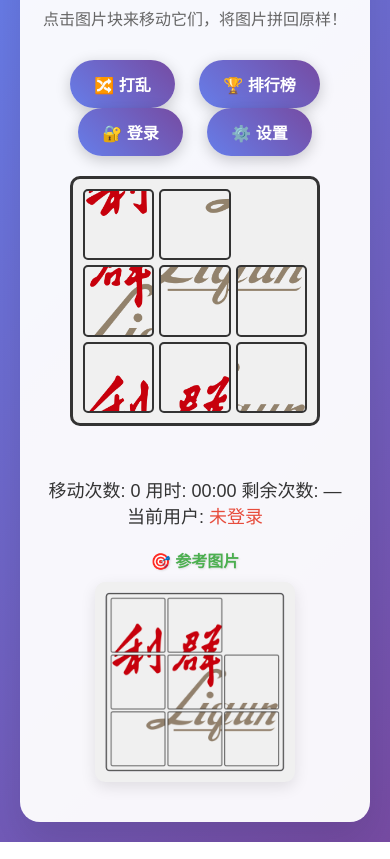
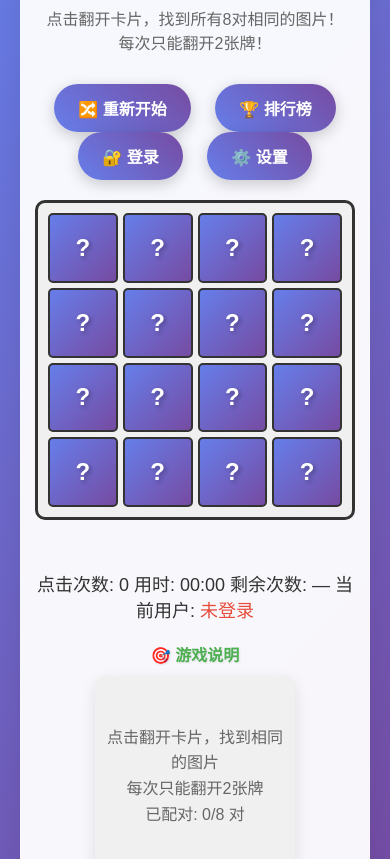
Before and after one commit to hmh38324/game2, a plain HTML site: page index.html in a window 390 px wide. Shown: the part 95-954 px from the top of the page. Drawn offline with Linux system fonts and the light colour scheme.

Commit message:
将华容道游戏改为翻牌记忆游戏
- 修改游戏机制：从华容道拼图改为翻牌记忆游戏
- 更新棋盘布局：从3x3改为4x4，使用16张卡片
- 实现翻牌逻辑：每次只能翻开2张卡片
- 添加卡片翻转动画效果
- 实现匹配检查：相同图片保持翻开，不同图片自动翻回
- 更新图片资源：使用pic文件夹中的8个图片，每个出现2次
- 修改游戏规则：找到所有8对相同图片即可获胜
- 保持原有功能：登录、排行榜、计时、次数限制等

```diff
--- a/index.html
+++ b/index.html
@@ -3,7 +3,7 @@
 <head>
     <meta charset="UTF-8">
     <meta name="viewport" content="width=device-width, initial-scale=1.0">
-    <title>华容道游戏2</title>
+    <title>对对碰游戏</title>
     <style>
         * {
             margin: 0;
@@ -69,11 +69,11 @@
 
         .puzzle-container {
             display: grid;
-            grid-template-columns: repeat(3, 1fr);
-            grid-template-rows: repeat(3, 1fr);
+            grid-template-columns: repeat(4, 1fr);
+            grid-template-rows: repeat(4, 1fr);
             gap: 5px;
-            width: 450px;
-            height: 450px;
+            width: 600px;
+            height: 600px;
             margin: 0 auto 30px;
             border: 3px solid #333;
             border-radius: 10px;
@@ -119,6 +119,8 @@
             cursor: pointer;
             transition: all 0.3s ease;
             position: relative;
+            transform-style: preserve-3d;
+            perspective: 1000px;
         }
 
         .puzzle-piece:hover {
@@ -126,22 +128,36 @@
             box-shadow: 0 5px 15px rgba(0, 0, 0, 0.3);
         }
 
-        .puzzle-piece.empty {
-            background: #f0f0f0;
+        .puzzle-piece.flipped {
+            transform: rotateY(180deg);
+        }
+
+        .puzzle-piece.selected {
+            border: 3px solid #ff6b6b;
+            transform: scale(1.05) rotateY(180deg);
+            box-shadow: 0 5px 15px rgba(255, 107, 107, 0.5);
+        }
+
+        .puzzle-piece.matched {
+            opacity: 0.3;
             cursor: default;
+            transform: rotateY(180deg);
+        }
+
+        .puzzle-piece.matched:hover {
+            transform: rotateY(180deg);
+            box-shadow: none;
+        }
+
+        .puzzle-piece.card-back {
+            background: linear-gradient(135deg, #667eea 0%, #764ba2 100%);
             display: flex;
             align-items: center;
             justify-content: center;
             font-size: 24px;
-            color: #999;
-            position: relative;
-            overflow: hidden;
-            border: none;
-        }
-
-        .puzzle-piece.empty:hover {
-            transform: none;
-            box-shadow: none;
+            color: white;
+            font-weight: bold;
+            text-shadow: 2px 2px 4px rgba(0, 0, 0, 0.3);
         }
 
         .controls {
@@ -511,8 +527,8 @@
             }
 
             .puzzle-container {
-                width: 300px;
-                height: 300px;
+                width: 400px;
+                height: 400px;
             }
 
             .reference-container {
@@ -546,8 +562,8 @@
             }
 
             .puzzle-container {
-                width: 250px;
-                height: 250px;
+                width: 320px;
+                height: 320px;
             }
 
             .reference-container {
@@ -579,13 +595,13 @@
 </head>
 <body>
     <div class="game-container">
-        <h1>🧩 华容道游戏2</h1>
+        <h1>🎯 对对碰游戏</h1>
         <div class="game-info">
-            <p>点击图片块来移动它们，将图片拼回原样！</p>
+            <p>点击翻开卡片，找到所有8对相同的图片！每次只能翻开2张牌！</p>
         </div>
 
         <div class="controls">
-            <button onclick="shufflePuzzle()">🔀 打乱</button>
+            <button onclick="shufflePuzzle()">🔀 重新开始</button>
             <button onclick="showLeaderboard()" id="leaderboardBtn">🏆 排行榜</button>
             <button onclick="showLoginModal()" id="loginBtn">🔐 登录</button>
             <button onclick="showSettingsModal()" id="settingsBtn">⚙️ 设置</button>
@@ -594,17 +610,21 @@
         <div class="game-content">
             <div class="puzzle-section">
                 <div class="puzzle-container" id="puzzleContainer">
-                    <!-- 拼图块将通过JavaScript动态生成 -->
+                    <!-- 图片块将通过JavaScript动态生成 -->
                 </div>
                 <div class="score">
-                    <p>移动次数: <span id="moveCount">0</span>   用时: <span id="elapsedTime">00:00</span>   剩余次数: <span id="remainingAttempts">—</span>   当前用户: <span id="userInfo"></span></p>
+                    <p>点击次数: <span id="moveCount">0</span>   用时: <span id="elapsedTime">00:00</span>   剩余次数: <span id="remainingAttempts">—</span>   当前用户: <span id="userInfo"></span></p>
                 </div>
             </div>
 
             <div class="reference-section">
-                <div class="reference-label">🎯 参考图片</div>
-                <div class="reference-container">
-                    <div class="reference-image"></div>
+                <div class="reference-label">🎯 游戏说明</div>
+                <div class="reference-container" style="display: flex; align-items: center; justify-content: center; font-size: 16px; color: #666; text-align: center; line-height: 1.6;">
+                    <div>
+                        <p>点击翻开卡片，找到相同的图片</p>
+                        <p>每次只能翻开2张牌</p>
+                        <p>已配对: <span id="matchedCount">0</span>/8 对</p>
+                    </div>
                 </div>
 
             </div>
@@ -648,8 +668,8 @@
     <div class="overlay" id="overlay"></div>
     <div class="win-message" id="winMessage">
         <h2>🎉 恭喜完成！</h2>
-        <p>你成功完成了拼图！</p>
-        <p>总移动次数: <span id="finalMoves">0</span></p>
+        <p>你成功消除了所有图片！</p>
+        <p>总点击次数: <span id="finalMoves">0</span></p>
         <p>总用时: <span id="finalTime">00:00</span></p>
         <button onclick="closeWinMessage()">再玩一次</button>
     </div>
@@ -698,9 +718,12 @@
         class PuzzleGame {
             constructor() {
                 this.pieces = [];
-                this.emptyIndex = 2; // 右上角位置（索引2）是空的
                 this.moveCount = 0;
                 this.isGameWon = false;
+                this.selectedPieces = []; // 存储选中的图片索引
+                this.matchedPairs = 0; // 已匹配的对数
+                this.flippedCards = []; // 存储已翻开的卡片
+                this.isFlipping = false; // 是否正在翻转动画中
                 // 尝试与计时状态
                 this.hasAttemptRecorded = false; // 是否已记录开局
                 this.hasTimerRunning = false; // 是否已开始计时
@@ -714,18 +737,13 @@
                 this.leaderboardVersion = 2; // schema version
                 this.currentAttemptId = null;
                 this.maxAttempts = 3;
+                // 使用pic文件夹中的8个图片，每个图片出现2次
                 this.pieceImages = [
-                    'split_images/liqun_part_1_1.png',
-                    'split_images/liqun_part_1_2.png',
-                    null, // 右上角作为空白块（liqun_part_1_3.png）
-                    'split_images/liqun_part_2_1.png',
-                    'split_images/liqun_part_2_2.png',
-                    'split_images/liqun_part_2_3.png',
-                    'split_images/liqun_part_3_1.png',
-                    'split_images/liqun_part_3_2.png',
-                    'split_images/liqun_part_3_3.png'
+                    'pic/1.png', 'pic/2.png', 'pic/3.png', 'pic/4.png',
+                    'pic/5.png', 'pic/6.png', 'pic/7.png', 'pic/8.png',
+                    'pic/1.png', 'pic/2.png', 'pic/3.png', 'pic/4.png',
+                    'pic/5.png', 'pic/6.png', 'pic/7.png', 'pic/8.png'
                 ];
-                this.correctOrder = [0, 1, null, 3, 4, 5, 6, 7, 8];
                 this.loadPeopleData();
                 // Worker-only 模式，无 Gist
             }
@@ -761,13 +779,13 @@
                 const container = document.getElementById('puzzleContainer');
                 container.innerHTML = '';
 
-                for (let i = 0; i < 9; i++) {
+                for (let i = 0; i < 16; i++) {
                     const piece = document.createElement('div');
                     piece.className = 'puzzle-piece';
                     piece.dataset.index = i;
 
                     // 为每个图片块添加点击事件监听器
-                    piece.addEventListener('click', () => this.movePiece(i));
+                    piece.addEventListener('click', () => this.selectPiece(i));
 
                     container.appendChild(piece);
                 }
@@ -776,20 +794,40 @@
             renderPuzzle() {
                 const pieces = document.querySelectorAll('.puzzle-piece');
                 pieces.forEach((piece, index) => {
+                    // 重置所有状态
+                    piece.classList.remove('flipped', 'selected', 'matched', 'card-back');
+                    piece.style.backgroundImage = '';
+                    piece.textContent = '';
+
                     if (this.pieceImages[index]) {
-                        piece.style.backgroundImage = `url(${this.pieceImages[index]})`;
-                        piece.classList.remove('empty');
-                        piece.textContent = '';
+                        // 如果卡片已匹配，显示图片并标记为已匹配
+                        if (this.flippedCards.includes(index) || this.selectedPieces.includes(index)) {
+                            piece.style.backgroundImage = `url(${this.pieceImages[index]})`;
+                            piece.classList.add('flipped');
+                        } else {
+                            // 显示卡片背面
+                            piece.classList.add('card-back');
+                            piece.textContent = '?';
+                        }
+
+                        // 如果已匹配，添加匹配状态
+                        if (!this.pieceImages[index]) {
+                            piece.classList.add('matched');
+                        }
                     } else {
-                        piece.classList.add('empty');
-                        piece.textContent = '';
-                        piece.style.backgroundImage = '';
+                        // 已消除的卡片
+                        piece.classList.add('matched');
+                    }
+
+                    // 更新选中状态
+                    if (this.selectedPieces.includes(index)) {
+                        piece.classList.add('selected');
                     }
                 });
             }
 
-            async movePiece(index) {
-                if (this.isGameWon) return;
+            async selectPiece(index) {
+                if (this.isGameWon || this.isFlipping) return;
 
                 // 检查是否已登录
                 if (!this.isLoggedIn) {
@@ -804,64 +842,93 @@
                     this.hasAttemptRecorded = true;
                 }
 
-                const emptyIndex = this.pieceImages.indexOf(null);
-
-                // 检查是否可以移动（相邻位置）
-                if (this.canMove(index, emptyIndex)) {
-                    // 首次有效移动时启动计时
-                    this.startTimerIfNeeded();
-                    // 交换位置
-                    [this.pieceImages[index], this.pieceImages[emptyIndex]] =
-                    [this.pieceImages[emptyIndex], this.pieceImages[index]];
-
-                    this.moveCount++;
-                    document.getElementById('moveCount').textContent = this.moveCount;
-
+                // 如果图片已经被消除或已经翻开，不能选择
+                if (!this.pieceImages[index] || this.flippedCards.includes(index)) return;
+
+                // 如果已经选中了这张图片，取消选择
+                if (this.selectedPieces.includes(index)) {
+                    this.selectedPieces = this.selectedPieces.filter(i => i !== index);
                     this.renderPuzzle();
+                    return;
+                }
+
+                // 如果已经选中了两张图片，先清空选择
+                if (this.selectedPieces.length >= 2) {
+                    this.selectedPieces = [];
+                }
+
+                // 选择当前图片
+                this.selectedPieces.push(index);
+                this.moveCount++;
+                document.getElementById('moveCount').textContent = this.moveCount;
+
+                // 首次有效移动时启动计时
+                this.startTimerIfNeeded();
+
+                this.renderPuzzle();
+
+                // 如果选中了两张图片，检查是否匹配
+                if (this.selectedPieces.length === 2) {
+                    this.isFlipping = true;
+                    setTimeout(() => this.checkMatch(), 1000);
+                }
+            }
+
+            checkMatch() {
+                if (this.selectedPieces.length !== 2) {
+                    this.isFlipping = false;
+                    return;
+                }
+
+                const [index1, index2] = this.selectedPieces;
+                const image1 = this.pieceImages[index1];
+                const image2 = this.pieceImages[index2];
+
+                // 检查两张图片是否相同
+                if (image1 === image2) {
+                    // 匹配成功，将这两张卡片标记为已翻开
+                    this.flippedCards.push(index1, index2);
+                    this.matchedPairs++;
+
+                    // 更新已配对对数显示
+                    document.getElementById('matchedCount').textContent = this.matchedPairs;
+
+                    // 清空选择
+                    this.selectedPieces = [];
+                    this.isFlipping = false;
+
+                    // 重新渲染
+                    this.renderPuzzle();
+
+                    // 检查是否获胜
                     this.checkWin();
-                }
-            }
-
-            canMove(index, emptyIndex) {
-                const row = Math.floor(index / 3);
-                const col = index % 3;
-                const emptyRow = Math.floor(emptyIndex / 3);
-                const emptyCol = emptyIndex % 3;
-
-                // 检查是否在相邻位置（上下左右）
-                return (Math.abs(row - emptyRow) === 1 && col === emptyCol) ||
-                       (Math.abs(col - emptyCol) === 1 && row === emptyRow);
+                } else {
+                    // 不匹配，延迟后翻回卡片
+                    setTimeout(() => {
+                        this.selectedPieces = [];
+                        this.isFlipping = false;
+                        this.renderPuzzle();
+                    }, 1500);
+                }
             }
 
             shufflePuzzle() {
                 // 先重置到初始状态
                 this.resetPuzzle();
 
-                // 然后进行多次随机移动来打乱，增加随机步数
-                for (let i = 0; i < 150; i++) {
-                    const emptyIndex = this.pieceImages.indexOf(null);
-                    const possibleMoves = [];
-
-                    // 找到所有可以移动到空白位置的图片块
-                    for (let j = 0; j < 9; j++) {
-                        if (j !== emptyIndex && this.canMove(j, emptyIndex)) {
-                            possibleMoves.push(j);
-                        }
-                    }
-
-                    // 随机选择一个可移动的图片块
-                    if (possibleMoves.length > 0) {
-                        const randomMove = possibleMoves[Math.floor(Math.random() * possibleMoves.length)];
-                        [this.pieceImages[randomMove], this.pieceImages[emptyIndex]] =
-                        [this.pieceImages[emptyIndex], this.pieceImages[randomMove]];
-                    }
-                }
-
-                // 现在将空白块移动回右上角，通过合法的移动
-                this.moveEmptyToTopRight();
+                // 使用Fisher-Yates洗牌算法打乱图片顺序
+                for (let i = this.pieceImages.length - 1; i > 0; i--) {
+                    const j = Math.floor(Math.random() * (i + 1));
+                    [this.pieceImages[i], this.pieceImages[j]] = [this.pieceImages[j], this.pieceImages[i]];
+                }
 
                 this.moveCount = 0;
+                this.matchedPairs = 0;
+                this.selectedPieces = [];
+                this.flippedCards = [];
+                this.isFlipping = false;
                 document.getElementById('moveCount').textContent = this.moveCount;
+                document.getElementById('matchedCount').textContent = this.matchedPairs;
                 this.isGameWon = false;
                 // 重置计时与流程状态
                 this.resetTimer();
@@ -869,60 +936,21 @@
                 this.renderPuzzle();
             }
 
-            moveEmptyToTopRight() {
-                // 通过合法移动将空白块移动到右上角（位置2）
-                const targetPosition = 2;
-                let currentEmptyIndex = this.pieceImages.indexOf(null);
-
-                while (currentEmptyIndex !== targetPosition) {
-                    // 找到可以移动到空白位置的图片块
-                    const possibleMoves = [];
-                    for (let j = 0; j < 9; j++) {
-                        if (j !== currentEmptyIndex && this.canMove(j, currentEmptyIndex)) {
-                            possibleMoves.push(j);
-                        }
-                    }
-
-                    if (possibleMoves.length > 0) {
-                        // 选择一个移动，优先选择朝向目标位置的移动
-                        let bestMove = possibleMoves[0];
-                        let bestDistance = Math.abs(Math.floor(bestMove / 3) - Math.floor(targetPosition / 3)) +
-                                         Math.abs(bestMove % 3 - targetPosition % 3);
-
-                        for (let move of possibleMoves) {
-                            const distance = Math.abs(Math.floor(move / 3) - Math.floor(targetPosition / 3)) +
-                                           Math.abs(move % 3 - targetPosition % 3);
-                            if (distance < bestDistance) {
-                                bestMove = move;
-                                bestDistance = distance;
-                            }
-                        }
-
-                        // 执行移动
-                        [this.pieceImages[bestMove], this.pieceImages[currentEmptyIndex]] =
-                        [this.pieceImages[currentEmptyIndex], this.pieceImages[bestMove]];
-
-                        currentEmptyIndex = this.pieceImages.indexOf(null);
-                    } else {
-                        break; // 无法移动，退出循环
-                    }
-                }
-            }
 
             resetPuzzle() {
                 this.pieceImages = [
-                    'split_images/liqun_part_1_1.png',
-                    'split_images/liqun_part_1_2.png',
-                    null, // 右上角作为空白块
-                    'split_images/liqun_part_2_1.png',
-                    'split_images/liqun_part_2_2.png',
-                    'split_images/liqun_part_2_3.png',
-                    'split_images/liqun_part_3_1.png',
-                    'split_images/liqun_part_3_2.png',
-                    'split_images/liqun_part_3_3.png'
+                    'pic/1.png', 'pic/2.png', 'pic/3.png', 'pic/4.png',
+                    'pic/5.png', 'pic/6.png', 'pic/7.png', 'pic/8.png',
+                    'pic/1.png', 'pic/2.png', 'pic/3.png', 'pic/4.png',
+                    'pic/5.png', 'pic/6.png', 'pic/7.png', 'pic/8.png'
                 ];
                 this.moveCount = 0;
+                this.matchedPairs = 0;
+                this.selectedPieces = [];
+                this.flippedCards = [];
+                this.isFlipping = false;
                 document.getElementById('moveCount').textContent = this.moveCount;
+                document.getElementById('matchedCount').textContent = this.matchedPairs;
                 this.isGameWon = false;
                 // 重置计时显示与流程状态
                 this.resetTimer();
@@ -931,27 +959,8 @@
             }
 
             checkWin() {
-                // 检查是否完成（除了空位置，其他位置都正确）
-                let isCorrect = true;
-                for (let i = 0; i < 9; i++) {
-                    if (i === 2) {
-                        // 位置2（右上角）应该是空的
-                        if (this.pieceImages[i] !== null) {
-                            isCorrect = false;
-                            break;
-                        }
-                    } else {
-                        // 其他位置应该有正确的图片
-                        const expectedRow = Math.floor(i/3) + 1;
-                        const expectedCol = (i%3) + 1;
-                        const expectedImage = `split_images/liqun_part_${expectedRow}_${expectedCol}.png`;
-
-                        if (this.pieceImages[i] !== expectedImage) {
-                            isCorrect = false;
-                            break;
-                        }
-                    }
-                }
+                // 检查是否所有8对图片都已配对（flippedCards包含所有16个位置）
+                const isCorrect = this.flippedCards.length === 16;
 
                 if (isCorrect) {
                     this.isGameWon = true;
```
Also changed, not shown: pic/1.png (added), pic/2.png (added), pic/3.png (added), pic/4.png (added), pic/5.png (added), pic/6.png (added), pic/7.png (added), pic/8.png (added), 2 other files.
